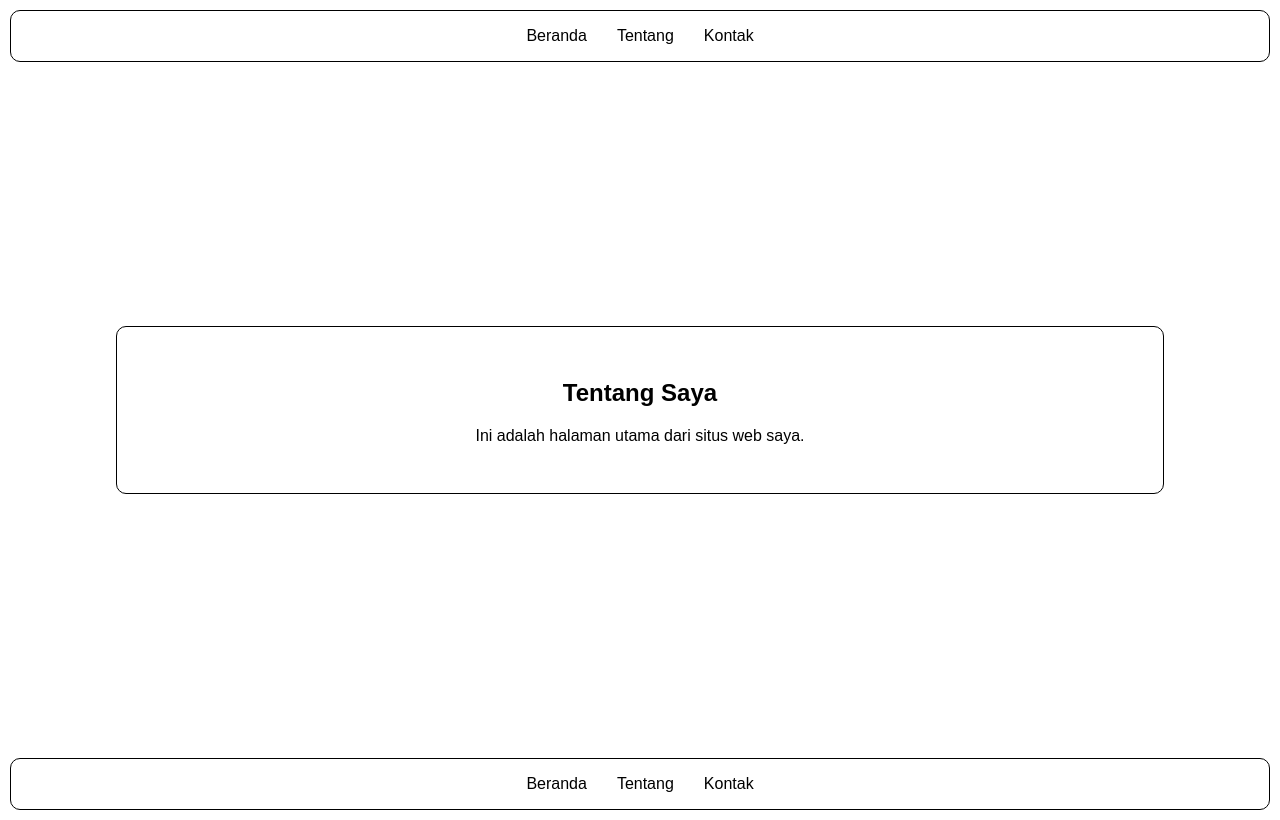
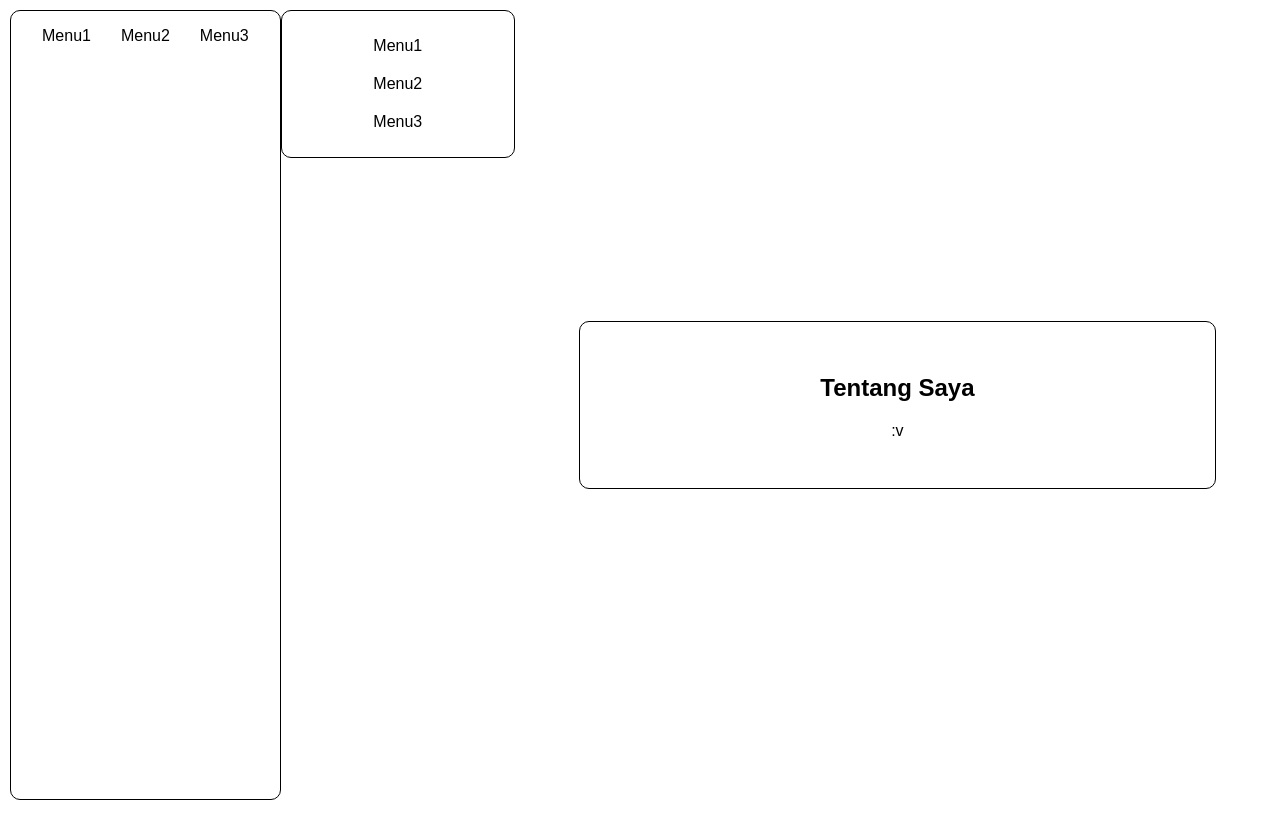
Before and after one commit to bknsehan/bknsehan.github.io, a plain HTML site: page index.html in a window 1280 px wide. Drawn offline with Linux system fonts and the light colour scheme.

Commit message:
Update 4

```diff
--- a/index.html
+++ b/index.html
@@ -10,24 +10,24 @@
     <header>
         <nav>
             <ul>
-                <li><a href="#">Beranda</a></li>
-                <li><a href="#">Tentang</a></li>
-                <li><a href="#">Kontak</a></li>
+                <li><a href="#">Menu1</a></li>
+                <li><a href="#">Menu2</a></li>
+                <li><a href="#">Menu3</a></li>
             </ul>
         </nav>
     </header>
     <main>
         <section>
             <h2>Tentang Saya</h2>
-            <p>Ini adalah halaman utama dari situs web saya.</p>
+            <p>:v</p>
         </section>
     </main>
     <footer>
         <nav>
             <ul>
-                <li><a href="#">Beranda</a></li>
-                <li><a href="#">Tentang</a></li>
-                <li><a href="#">Kontak</a></li>
+                <li><a href="#">Menu1</a></li>
+                <li><a href="#">Menu2</a></li>
+                <li><a href="#">Menu3</a></li>
             </ul>
         </nav>
     </footer>
--- a/styles.css
+++ b/styles.css
@@ -58,13 +58,17 @@ main section {
     margin-bottom: 10px; /* Jarak antara container */
 }
 
-/* Gaya untuk footer */
+/* Gaya untuk footer (menu bawah) */
 footer {
     background-color: #fff; /* Background container putih */
     color: #000; /* Warna font hitam */
     padding: 1rem;
     border-radius: 10px;
     border: 1px solid #000; /* Border hitam */
+    margin-bottom: 10px; /* Jarak antara container */
+    display: flex;
+    justify-content: center;
+    align-items: center;
 }
 
 footer nav ul {
@@ -121,3 +125,33 @@ footer nav ul li a {
         border-radius: 0; /* Menghilangkan pembulatan sudut pada tampilan mobile */
     }
 }
+
+/* Gaya khusus untuk tampilan PC */
+@media (min-width: 769px) {
+    body {
+        flex-direction: row;
+    }
+
+    main {
+        flex: 1;
+        order: 2; /* Menyusun ulang posisi main setelah footer pada tampilan PC */
+    }
+
+    footer {
+        flex-direction: column;
+        width: 200px;
+        height: 100%;
+        order: 1; /* Menyusun ulang posisi footer sebelum main pada tampilan PC */
+        margin-right: 10px; /* Jarak antara container */
+        margin-bottom: 0;
+    }
+
+    footer nav ul {
+        flex-direction: column;
+        align-items: flex-start;
+    }
+
+    footer nav ul li {
+        margin: 10px 0;
+    }
+}
```
